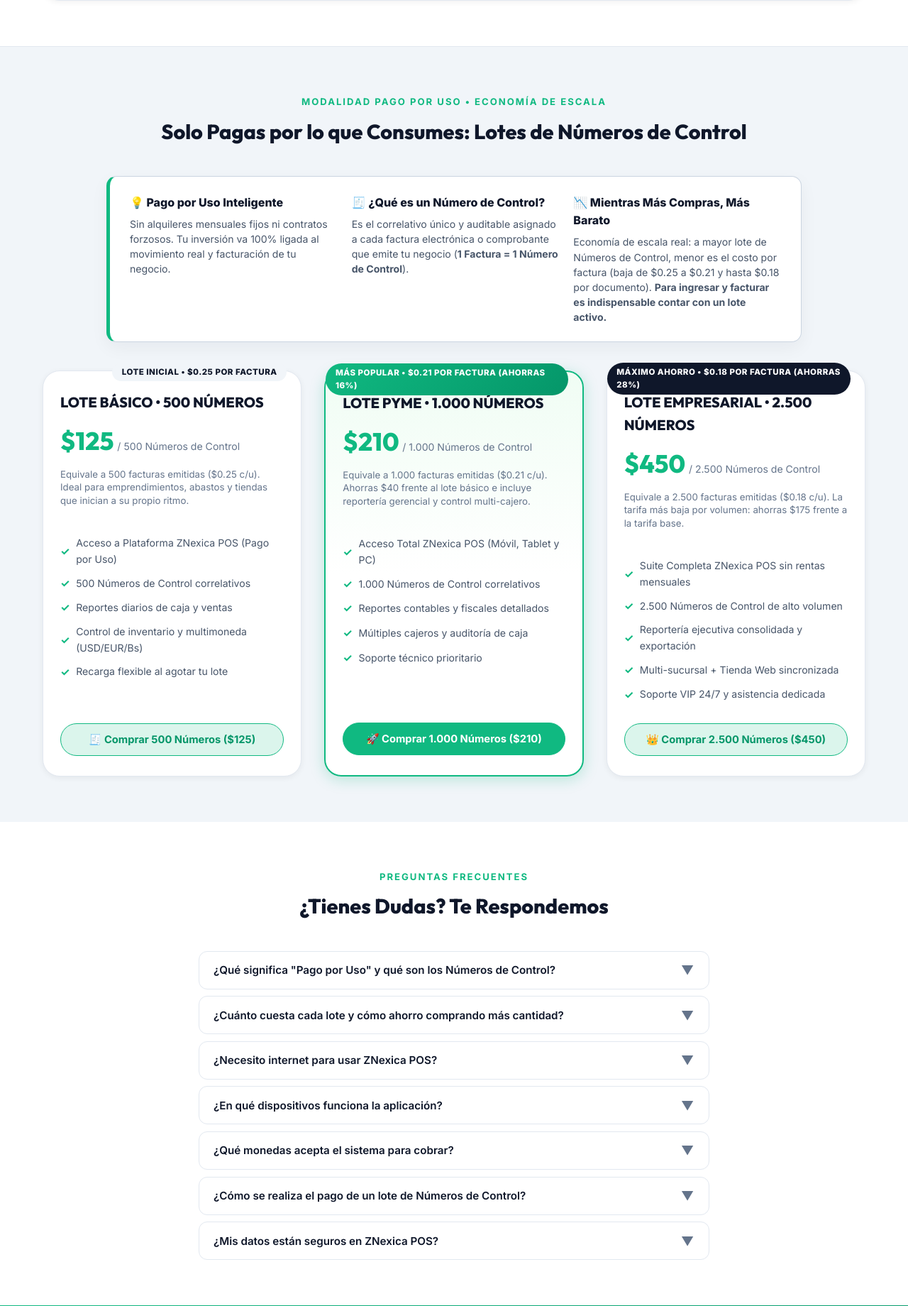
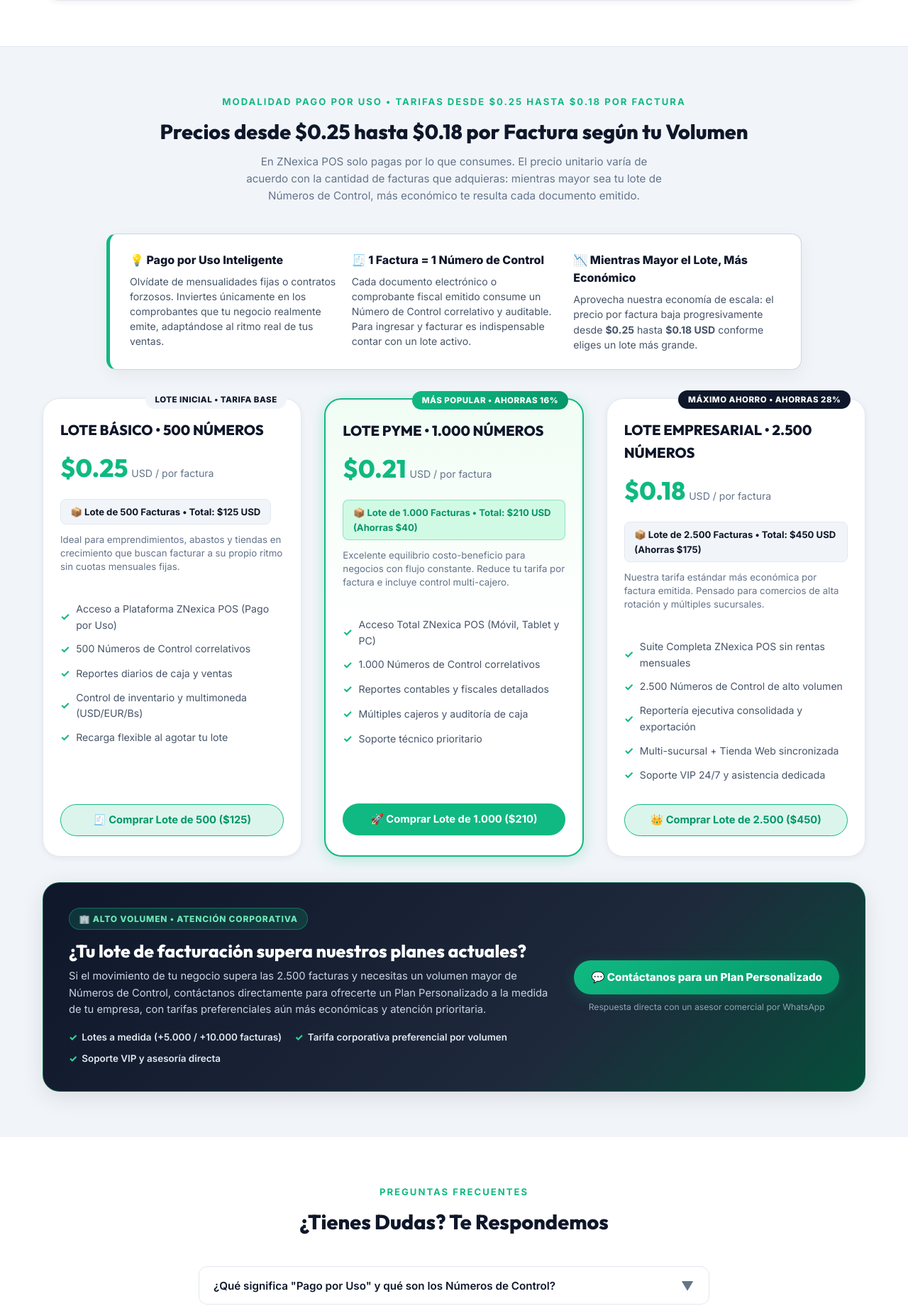
Before and after one commit to diegomuria08-hub/Landing-ZNexicapos, a FastAPI app: page / in a window 1280 px wide. Shown: the part 4219-6059 px from the top of the page at 71% size. Run offline with FastAPI, Linux system fonts and the light colour scheme; data that the repository does not hold is empty; some libraries are stand-ins or nearby versions.

Commit message:
feat(pricing): mostrar tarifas desde 0.25 a 0.18 por factura y banner de plan personalizado

```diff
--- a/static/css/styles.css
+++ b/static/css/styles.css
@@ -1106,7 +1106,8 @@ img {
 
 .btn-select-plan {
   width: 100%;
-  padding: 0.8rem;
+  min-height: 44px;
+  padding: 0.8rem 1rem;
   border-radius: var(--radius-full);
   font-weight: 700;
   font-size: 0.92rem;
@@ -1114,11 +1115,167 @@ img {
   border: 1.5px solid var(--green-primary);
   color: var(--green-dark);
   transition: var(--transition-fast);
+  cursor: pointer;
 }
 
 .btn-select-plan:hover {
   background: var(--green-primary);
   color: #fff;
+}
+
+.plan-lot-total-pill {
+  display: inline-flex;
+  align-items: center;
+  flex-wrap: wrap;
+  gap: 0.35rem;
+  background: var(--bg-section-alt);
+  border: 1px solid var(--border-light);
+  color: var(--text-heading);
+  font-size: 0.82rem;
+  font-weight: 700;
+  padding: 0.42rem 0.85rem;
+  border-radius: var(--radius-sm);
+  margin: 0.35rem 0 0.75rem;
+}
+
+.plan-card.featured .plan-lot-total-pill {
+  background: var(--green-light);
+  border-color: rgba(16, 185, 129, 0.35);
+  color: var(--green-dark);
+}
+
+/* Banner de Plan Personalizado para Alto Volumen (Mobile-First) */
+.custom-plan-banner {
+  margin-top: 2.25rem;
+  background: linear-gradient(135deg, #0f172a 0%, #1e293b 65%, #064e3b 100%);
+  border: 1px solid rgba(16, 185, 129, 0.35);
+  border-radius: var(--radius-xl);
+  padding: 1.75rem 1.35rem;
+  color: var(--text-on-dark);
+  box-shadow: var(--shadow-lg);
+  display: flex;
+  flex-direction: column;
+  gap: 1.5rem;
+}
+
+.custom-plan-content {
+  flex: 1;
+}
+
+.custom-plan-badge {
+  display: inline-flex;
+  align-items: center;
+  gap: 0.4rem;
+  background: rgba(16, 185, 129, 0.18);
+  border: 1px solid rgba(16, 185, 129, 0.45);
+  color: #6ee7b7;
+  font-size: 0.75rem;
+  font-weight: 800;
+  text-transform: uppercase;
+  letter-spacing: 0.8px;
+  padding: 0.32rem 0.85rem;
+  border-radius: var(--radius-full);
+  margin-bottom: 0.85rem;
+}
+
+.custom-plan-title {
+  font-family: 'Outfit', sans-serif;
+  font-size: 1.35rem;
+  font-weight: 800;
+  color: #ffffff;
+  line-height: 1.25;
+  margin-bottom: 0.6rem;
+}
+
+.custom-plan-desc {
+  font-size: 0.92rem;
+  color: #cbd5e1;
+  line-height: 1.6;
+  margin-bottom: 1rem;
+}
+
+.custom-plan-perks {
+  list-style: none;
+  display: flex;
+  flex-wrap: wrap;
+  gap: 0.55rem 1.15rem;
+  margin: 0;
+  padding: 0;
+}
+
+.custom-plan-perks li {
+  font-size: 0.84rem;
+  font-weight: 600;
+  color: #e2e8f0;
+  display: inline-flex;
+  align-items: center;
+  gap: 0.4rem;
+}
+
+.custom-plan-perks li span {
+  color: #34d399;
+  font-weight: 800;
+}
+
+.custom-plan-action {
+  display: flex;
+  flex-direction: column;
+  align-items: stretch;
+  gap: 0.5rem;
+  flex-shrink: 0;
+}
+
+.btn-custom-plan {
+  display: inline-flex;
+  align-items: center;
+  justify-content: center;
+  gap: 0.55rem;
+  min-height: 48px;
+  padding: 0.9rem 1.5rem;
+  background: var(--green-gradient);
+  color: #ffffff;
+  font-weight: 800;
+  font-size: 0.95rem;
+  border: none;
+  border-radius: var(--radius-full);
+  box-shadow: var(--shadow-green);
+  cursor: pointer;
+  transition: var(--transition-normal);
+  text-align: center;
+}
+
+.btn-custom-plan:hover {
+  transform: translateY(-2px);
+  box-shadow: 0 8px 26px rgba(16, 185, 129, 0.4);
+}
+
+.custom-plan-note {
+  font-size: 0.76rem;
+  color: #94a3b8;
+  text-align: center;
+}
+
+@media (min-width: 768px) {
+  .custom-plan-banner {
+    flex-direction: row;
+    align-items: center;
+    justify-content: space-between;
+    padding: 2.15rem 2.25rem;
+    gap: 2rem;
+  }
+
+  .custom-plan-title {
+    font-size: 1.55rem;
+  }
+
+  .custom-plan-action {
+    min-width: 290px;
+    align-items: center;
+  }
+
+  .btn-custom-plan {
+    width: 100%;
+  }
 }
 
 /* ==========================================================================
--- a/static/js/main.js
+++ b/static/js/main.js
@@ -960,6 +960,24 @@ function copyToClipboard(text, btnElement) {
   });
 }
 
+function getAdminWhatsAppNumber() {
+  let cleanPhone = (window.ADMIN_WHATSAPP_PHONE || '').toString().replace(/[^0-9]/g, '');
+  if (cleanPhone.startsWith('0')) cleanPhone = '58' + cleanPhone.substring(1);
+  if (cleanPhone && !cleanPhone.startsWith('58')) cleanPhone = '58' + cleanPhone;
+  return cleanPhone;
+}
+
+// Solicitar cotización de Plan Personalizado de alto volumen vía WhatsApp oficial
+function requestCustomPlanWhatsApp() {
+  const cleanSellerPhone = getAdminWhatsAppNumber();
+  const waMsg = encodeURIComponent(
+    `👋 ¡Hola equipo de ZNexica POS!\n\n` +
+    `Mi negocio maneja un volumen de facturación superior a los planes estándar (+2.500 Números de Control) y me gustaría solicitar una cotización para un *Plan Personalizado*.\n\n` +
+    `¿Podrían asesorarme con las tarifas preferenciales según mi lote mensual?`
+  );
+  window.open(`https://wa.me/${cleanSellerPhone}?text=${waMsg}`, '_blank', 'noopener,noreferrer');
+}
+
 // Punto de entrada al seleccionar un lote de Números de Control en la página
 function openCheckoutModal(planCode, planName, planPrice) {
   const code = planCode || 'NC_500';
@@ -1134,9 +1152,7 @@ async function handlePaymentSubmit(event) {
 
     closeCheckoutModal();
 
-    let cleanSellerPhone = (window.ADMIN_WHATSAPP_PHONE || "584243580005").toString().replace(/[^0-9]/g, '');
-    if (cleanSellerPhone.startsWith('0')) cleanSellerPhone = '58' + cleanSellerPhone.substring(1);
-    if (!cleanSellerPhone.startsWith('58')) cleanSellerPhone = '58' + cleanSellerPhone;
+    const cleanSellerPhone = getAdminWhatsAppNumber();
 
     const lotName = data.nombre_plan || currentPlanInfo.name || 'Lote 500 Números de Control ($0.25/fact)';
     const lotAmount = Number(data.monto_usd || currentPlanInfo.price || 125).toFixed(2);
--- a/templates/index.html
+++ b/templates/index.html
@@ -9,7 +9,7 @@
   <meta name="author" content="ZNexica POS">
   <link rel="icon" type="image/png" href="/static/images/logo_icon.png">
   <link rel="apple-touch-icon" href="/static/images/logo.jpg">
-  <link rel="stylesheet" href="/static/css/styles.css?v=5.0">
+  <link rel="stylesheet" href="/static/css/styles.css?v=5.2">
 </head>
 <body>
 
@@ -409,8 +409,11 @@
   <section class="pricing-section" id="planes">
     <div class="container">
       <div class="section-header reveal">
-        <span class="section-subtitle">Modalidad Pago por Uso • Economía de Escala</span>
-        <h2 class="section-title">Solo Pagas por lo que Consumes: Lotes de Números de Control</h2>
+        <span class="section-subtitle">Modalidad Pago por Uso • Tarifas desde $0.25 hasta $0.18 por Factura</span>
+        <h2 class="section-title">Precios desde $0.25 hasta $0.18 por Factura según tu Volumen</h2>
+        <p class="section-description">
+          En ZNexica POS solo pagas por lo que consumes. El precio unitario varía de acuerdo con la cantidad de facturas que adquieras: mientras mayor sea tu lote de Números de Control, más económico te resulta cada documento emitido.
+        </p>
       </div>
 
       <!-- Bloque Explicativo Destacado ("Pago por Uso & Números de Control") -->
@@ -419,37 +422,38 @@
           <div>
             <h4 style="margin: 0 0 0.4rem; font-size: 1rem; color: #0f172a; font-weight: 800;">💡 Pago por Uso Inteligente</h4>
             <p style="margin: 0; font-size: 0.88rem; color: #475569; line-height: 1.5;">
-              Sin alquileres mensuales fijos ni contratos forzosos. Tu inversión va 100% ligada al movimiento real y facturación de tu negocio.
+              Olvídate de mensualidades fijas o contratos forzosos. Inviertes únicamente en los comprobantes que tu negocio realmente emite, adaptándose al ritmo real de tus ventas.
             </p>
           </div>
           <div>
-            <h4 style="margin: 0 0 0.4rem; font-size: 1rem; color: #0f172a; font-weight: 800;">🧾 ¿Qué es un Número de Control?</h4>
+            <h4 style="margin: 0 0 0.4rem; font-size: 1rem; color: #0f172a; font-weight: 800;">🧾 1 Factura = 1 Número de Control</h4>
             <p style="margin: 0; font-size: 0.88rem; color: #475569; line-height: 1.5;">
-              Es el correlativo único y auditable asignado a cada factura electrónica o comprobante que emite tu negocio (<strong>1 Factura = 1 Número de Control</strong>).
+              Cada documento electrónico o comprobante fiscal emitido consume un Número de Control correlativo y auditable. Para ingresar y facturar es indispensable contar con un lote activo.
             </p>
           </div>
           <div>
-            <h4 style="margin: 0 0 0.4rem; font-size: 1rem; color: #0f172a; font-weight: 800;">📉 Mientras Más Compras, Más Barato</h4>
+            <h4 style="margin: 0 0 0.4rem; font-size: 1rem; color: #0f172a; font-weight: 800;">📉 Mientras Mayor el Lote, Más Económico</h4>
             <p style="margin: 0; font-size: 0.88rem; color: #475569; line-height: 1.5;">
-              Economía de escala real: a mayor lote de Números de Control, menor es el costo por factura (baja de $0.25 a $0.21 y hasta $0.18 por documento). <strong>Para ingresar y facturar es indispensable contar con un lote activo.</strong>
+              Aprovecha nuestra economía de escala: el precio por factura baja progresivamente desde <strong>$0.25</strong> hasta <strong>$0.18 USD</strong> conforme eliges un lote más grande.
             </p>
           </div>
         </div>
       </div>
 
       <!-- Rejilla de 3 Paquetes de Números de Control -->
-      <div class="plans-grid reveal" style="display: grid; grid-template-columns: repeat(auto-fit, minmax(300px, 1fr)); gap: 2rem; align-items: stretch;">
+      <div class="plans-grid reveal" style="display: grid; grid-template-columns: repeat(auto-fit, minmax(min(100%, 280px), 1fr)); gap: 2rem; align-items: stretch;">
 
         <!-- Paquete 1: Lote Básico 500 ($0.25 por factura = $125) -->
         <div class="plan-card" style="width: 100%;">
-          <div class="plan-badge" style="background: #f1f5f9; color: #0f172a;">LOTE INICIAL • $0.25 POR FACTURA</div>
+          <div class="plan-badge" style="background: #f1f5f9; color: #0f172a;">LOTE INICIAL • TARIFA BASE</div>
           <div class="plan-header">
             <h3 class="plan-name">LOTE BÁSICO • 500 NÚMEROS</h3>
             <div class="plan-price-box">
-              <span class="plan-price">$125</span>
-              <span class="plan-period">/ 500 Números de Control</span>
+              <span class="plan-price">$0.25</span>
+              <span class="plan-period">USD / por factura</span>
             </div>
-            <p class="plan-desc">Equivale a 500 facturas emitidas ($0.25 c/u). Ideal para emprendimientos, abastos y tiendas que inician a su propio ritmo.</p>
+            <div class="plan-lot-total-pill">📦 Lote de 500 Facturas • Total: $125 USD</div>
+            <p class="plan-desc">Ideal para emprendimientos, abastos y tiendas en crecimiento que buscan facturar a su propio ritmo sin cuotas mensuales fijas.</p>
           </div>
           <ul class="plan-features">
             <li><span class="check-icon">✓</span> Acceso a Plataforma ZNexica POS (Pago por Uso)</li>
@@ -459,20 +463,21 @@
             <li><span class="check-icon">✓</span> Recarga flexible al agotar tu lote</li>
           </ul>
           <button class="btn-select-plan" onclick="openCheckoutModal('NC_500', 'Lote 500 Números de Control ($0.25/fact)', 125)">
-            🧾 Comprar 500 Números ($125)
+            🧾 Comprar Lote de 500 ($125)
           </button>
         </div>
 
         <!-- Paquete 2: Lote PyME 1.000 ($0.21 por factura = $210) -->
         <div class="plan-card featured" style="width: 100%;">
-          <div class="plan-badge">MÁS POPULAR • $0.21 POR FACTURA (AHORRAS 16%)</div>
+          <div class="plan-badge">MÁS POPULAR • AHORRAS 16%</div>
           <div class="plan-header">
             <h3 class="plan-name">LOTE PYME • 1.000 NÚMEROS</h3>
             <div class="plan-price-box">
-              <span class="plan-price">$210</span>
-              <span class="plan-period">/ 1.000 Números de Control</span>
+              <span class="plan-price">$0.21</span>
+              <span class="plan-period">USD / por factura</span>
             </div>
-            <p class="plan-desc">Equivale a 1.000 facturas emitidas ($0.21 c/u). Ahorras $40 frente al lote básico e incluye reportería gerencial y control multi-cajero.</p>
+            <div class="plan-lot-total-pill">📦 Lote de 1.000 Facturas • Total: $210 USD (Ahorras $40)</div>
+            <p class="plan-desc">Excelente equilibrio costo-beneficio para negocios con flujo constante. Reduce tu tarifa por factura e incluye control multi-cajero.</p>
           </div>
           <ul class="plan-features">
             <li><span class="check-icon">✓</span> Acceso Total ZNexica POS (Móvil, Tablet y PC)</li>
@@ -482,20 +487,21 @@
             <li><span class="check-icon">✓</span> Soporte técnico prioritario</li>
           </ul>
           <button class="btn-select-plan" style="background:var(--green-primary); color:#fff;" onclick="openCheckoutModal('NC_1000', 'Lote 1.000 Números de Control ($0.21/fact)', 210)">
-            🚀 Comprar 1.000 Números ($210)
+            🚀 Comprar Lote de 1.000 ($210)
           </button>
         </div>
 
         <!-- Paquete 3: Lote Empresarial 2.500 ($0.18 por factura = $450) -->
         <div class="plan-card" style="width: 100%;">
-          <div class="plan-badge" style="background: #0f172a; color: #fff;">MÁXIMO AHORRO • $0.18 POR FACTURA (AHORRAS 28%)</div>
+          <div class="plan-badge" style="background: #0f172a; color: #fff;">MÁXIMO AHORRO • AHORRAS 28%</div>
           <div class="plan-header">
             <h3 class="plan-name">LOTE EMPRESARIAL • 2.500 NÚMEROS</h3>
             <div class="plan-price-box">
-              <span class="plan-price">$450</span>
-              <span class="plan-period">/ 2.500 Números de Control</span>
+              <span class="plan-price">$0.18</span>
+              <span class="plan-period">USD / por factura</span>
             </div>
-            <p class="plan-desc">Equivale a 2.500 facturas emitidas ($0.18 c/u). La tarifa más baja por volumen: ahorras $175 frente a la tarifa base.</p>
+            <div class="plan-lot-total-pill">📦 Lote de 2.500 Facturas • Total: $450 USD (Ahorras $175)</div>
+            <p class="plan-desc">Nuestra tarifa estándar más económica por factura emitida. Pensado para comercios de alta rotación y múltiples sucursales.</p>
           </div>
           <ul class="plan-features">
             <li><span class="check-icon">✓</span> Suite Completa ZNexica POS sin rentas mensuales</li>
@@ -505,10 +511,32 @@
             <li><span class="check-icon">✓</span> Soporte VIP 24/7 y asistencia dedicada</li>
           </ul>
           <button class="btn-select-plan" onclick="openCheckoutModal('NC_2500', 'Lote 2.500 Números de Control ($0.18/fact)', 450)">
-            👑 Comprar 2.500 Números ($450)
+            👑 Comprar Lote de 2.500 ($450)
           </button>
         </div>
 
+      </div>
+
+      <!-- Bloque de Plan Personalizado para Alto Volumen -->
+      <div class="custom-plan-banner reveal">
+        <div class="custom-plan-content">
+          <span class="custom-plan-badge">🏢 ALTO VOLUMEN • ATENCIÓN CORPORATIVA</span>
+          <h3 class="custom-plan-title">¿Tu lote de facturación supera nuestros planes actuales?</h3>
+          <p class="custom-plan-desc">
+            Si el movimiento de tu negocio supera las 2.500 facturas y necesitas un volumen mayor de Números de Control, contáctanos directamente para ofrecerte un Plan Personalizado a la medida de tu empresa, con tarifas preferenciales aún más económicas y atención prioritaria.
+          </p>
+          <ul class="custom-plan-perks">
+            <li><span>✓</span> Lotes a medida (+5.000 / +10.000 facturas)</li>
+            <li><span>✓</span> Tarifa corporativa preferencial por volumen</li>
+            <li><span>✓</span> Soporte VIP y asesoría directa</li>
+          </ul>
+        </div>
+        <div class="custom-plan-action">
+          <button type="button" class="btn-custom-plan" onclick="requestCustomPlanWhatsApp()">
+            💬 Contáctanos para un Plan Personalizado
+          </button>
+          <span class="custom-plan-note">Respuesta directa con un asesor comercial por WhatsApp</span>
+        </div>
       </div>
     </div>
   </section>
@@ -536,11 +564,11 @@
 
         <div class="faq-item">
           <button class="faq-question" aria-expanded="false">
-            ¿Cuánto cuesta cada lote y cómo ahorro comprando más cantidad?
+            ¿Cuánto cuesta cada lote y qué pasa si supero los planes actuales?
             <span class="faq-chevron">▼</span>
           </button>
           <div class="faq-answer">
-            <p>Mientras mayor sea el paquete, más económica es cada factura: el Lote Básico de <strong>500 Números de Control cuesta $125 USD</strong> ($0.25 por factura), el Lote PyME de <strong>1.000 Números cuesta $210 USD</strong> ($0.21 por factura) y el Lote Empresarial de <strong>2.500 Números cuesta $450 USD</strong> ($0.18 por factura). Cuando consumas tus números de control, recargas un nuevo lote desde la web y continúas facturando sin interrupciones.</p>
+            <p>Nuestros precios varían de acuerdo con la cantidad de facturas de tu lote, desde <strong>$0.25 hasta $0.18 USD por factura</strong>: el Lote Básico de <strong>500 Números de Control cuesta $125 USD</strong> ($0.25 por factura), el Lote PyME de <strong>1.000 Números cuesta $210 USD</strong> ($0.21 por factura) y el Lote Empresarial de <strong>2.500 Números cuesta $450 USD</strong> ($0.18 por factura). Si el volumen de tu negocio supera los 2.500 documentos, contáctanos para diseñar un <strong>Plan Personalizado</strong> con tarifas preferenciales. Cuando consumas tus números de control, recargas un nuevo lote desde la web y continúas facturando sin interrupciones.</p>
           </div>
         </div>
 
@@ -603,7 +631,7 @@
   <section class="cta-banner reveal">
     <div class="container">
       <h2>¿Listo para implementar Pago por Uso en tu negocio?</h2>
-      <p>Solo pagas por lo que consumes: mientras mayor sea tu lote de Números de Control, más económico es cada documento.</p>
+      <p>Solo pagas por lo que consumes, con tarifas desde $0.25 hasta $0.18 por factura: mientras mayor sea tu lote, más económico resulta cada documento.</p>
       <a href="#planes" class="btn-cta-white">
         🧾 Adquirir Números de Control
       </a>
@@ -860,7 +888,7 @@
   <script>
     window.ADMIN_WHATSAPP_PHONE = "{{ admin_whatsapp_phone }}";
   </script>
-  <script src="/static/js/main.js?v=10.1"></script>
+  <script src="/static/js/main.js?v=10.2"></script>
 
   <!-- ANTI-CACHE: Forzando la nueva UI de Métodos de Pago aquí mismo -->
   <style>
```
